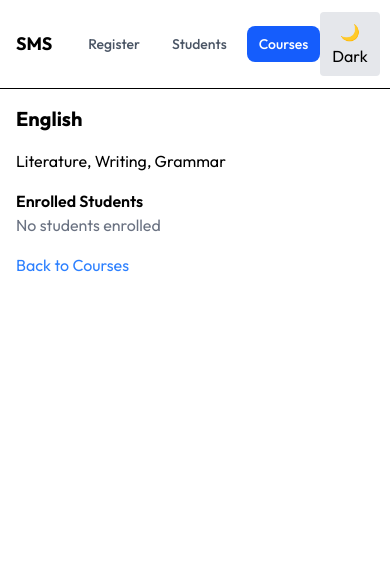
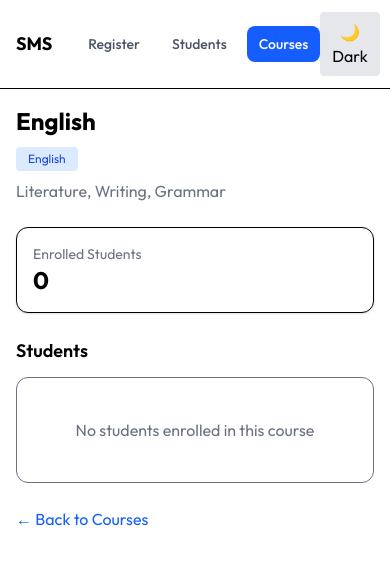
Before and after one commit to elyse502/student-management, a React (Vite) app: page /course/English in a window 390 px wide. Shown: the top 564 px of the page. Built offline with nearby package versions, Linux system fonts and the light colour scheme.

Commit message:
feat(ui): enhance course details page with structured layout and student grid
    - redesign course header and description section
    - add enrolled students count card
    - display students in responsive grid layout
    - improve empty state presentation
    - refine navigation back to courses

```diff
--- a/src/pages/Course/CourseDetailsPage.tsx
+++ b/src/pages/Course/CourseDetailsPage.tsx
@@ -9,41 +9,64 @@ const CourseDetailsPage = () => {
   const course = COURSES.find((c) => c.name === courseName);
 
   if (!course) {
-    return <div>Course not found</div>;
+    return (
+      <div className="text-center py-10 text-gray-500">Course not found</div>
+    );
   }
 
   const students = getStudents();
   const enrolled = getStudentsByCourse(students, course.name);
 
   return (
-    <div className="space-y-4">
-      <h1 className="text-xl font-bold">{course.name}</h1>
-      <p>{course.description}</p>
+    <div className="max-w-5xl mx-auto space-y-6">
+      {/* Header */}
+      <div className="space-y-2">
+        <h1 className="text-2xl font-bold">{course.name}</h1>
+        <span className="inline-block px-3 py-1 text-xs rounded bg-blue-100 text-blue-700 dark:bg-blue-900 dark:text-blue-300">
+          {course.name}
+        </span>
+        <p className="text-gray-500">{course.description}</p>
+      </div>
 
-      <div>
-        <h2 className="font-semibold">Enrolled Students</h2>
+      {/* Stats */}
+      <div className="p-4 rounded-xl border dark:border-gray-700 bg-white dark:bg-gray-900 shadow-sm">
+        <p className="text-sm text-gray-500">Enrolled Students</p>
+        <p className="text-2xl font-bold">{enrolled.length}</p>
+      </div>
+
+      {/* Students List */}
+      <div className="space-y-3">
+        <h2 className="text-lg font-semibold">Students</h2>
 
         {enrolled.length === 0 ? (
-          <p className="text-gray-500">No students enrolled</p>
+          <div className="text-center py-10 text-gray-500 border rounded-xl dark:border-gray-700">
+            No students enrolled in this course
+          </div>
         ) : (
-          <div className="space-y-2">
+          <div className="grid sm:grid-cols-2 gap-4">
             {enrolled.map((s) => (
               <div
                 key={s.id}
-                className="p-3 border rounded dark:border-gray-700"
+                className="p-4 rounded-xl border dark:border-gray-700 bg-white dark:bg-gray-900 shadow-sm"
               >
-                <p className="font-medium">{s.fullName}</p>
-                <p className="text-sm">{s.email}</p>
-                <p className="text-sm">{s.phone}</p>
+                <p className="font-semibold">{s.fullName}</p>
+                <p className="text-sm text-gray-500">{s.email}</p>
+                <p className="text-sm text-gray-500">{s.phone}</p>
               </div>
             ))}
           </div>
         )}
       </div>
 
-      <Link to="/course" className="text-blue-500">
-        Back to Courses
-      </Link>
+      {/* Navigation */}
+      <div>
+        <Link
+          to="/course"
+          className="inline-block text-blue-600 hover:underline"
+        >
+          ← Back to Courses
+        </Link>
+      </div>
     </div>
   );
 };
```
